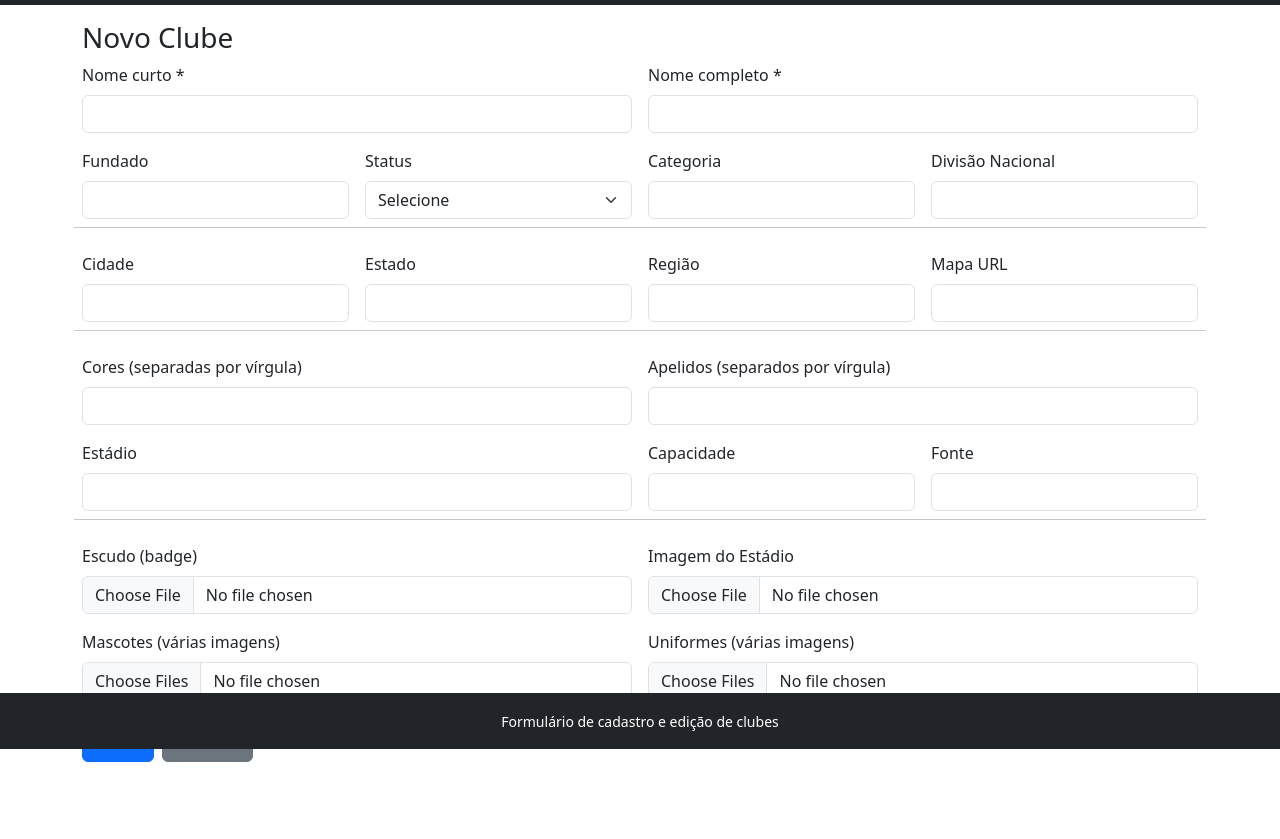
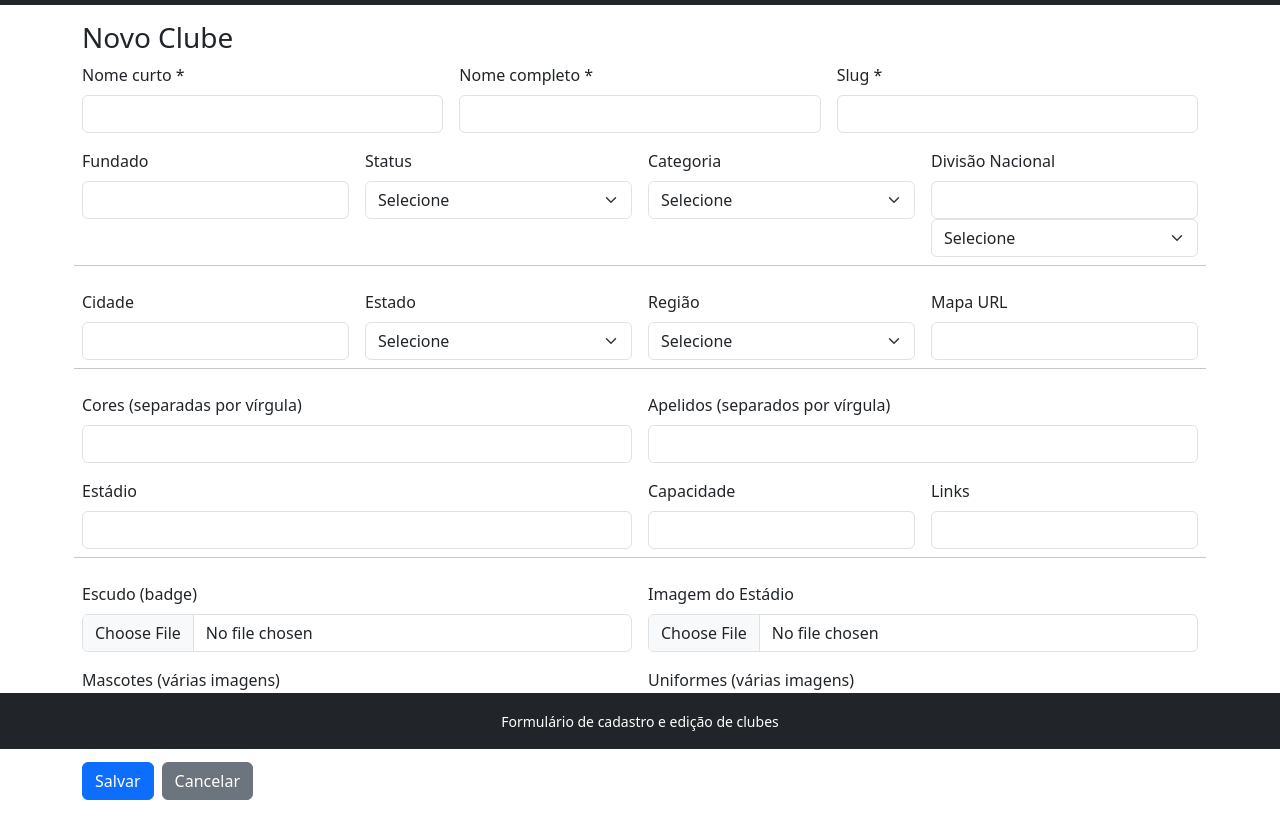
Before and after one commit to GbrlSouza/clubes-futebol-brasil, a website: page views/club-form.html in a window 1280 px wide. Shown: the part 51-890 px from the top of the page. Drawn offline with nearby package versions, Linux system fonts and the light colour scheme.

Commit message:
reajuste no formulario

```diff
--- a/views/club-form.html
+++ b/views/club-form.html
@@ -25,99 +25,154 @@
     <h3 id="formTitle">Novo Clube</h3>
     <form id="clubForm" enctype="multipart/form-data">
       <div class="row g-3">
-        <div class="col-md-6">
-          <label class="form-label">Nome curto *</label>
+        <div class="col-md-4">
+          <label for="short_name" class="form-label">Nome curto *</label>
           <input name="short_name" id="short_name" class="form-control" required>
         </div>
-        <div class="col-md-6">
-          <label class="form-label">Nome completo *</label>
+        <div class="col-md-4">
+          <label for="full_name" class="form-label">Nome completo *</label>
           <input name="full_name" id="full_name" class="form-control" required>
+        </div>
+        <div class="col-md-4">
+          <label for="slug" class="form-label">Slug *</label>
+          <input name="slug" id="slug" class="form-control" required>
         </div>
 
         <div class="col-md-3">
-          <label class="form-label">Fundado</label>
+          <label for="founded" class="form-label">Fundado</label>
           <input name="founded" id="founded" type="number" class="form-control" min="1800" max="2100">
         </div>
         <div class="col-md-3">
-          <label class="form-label">Status</label>
+          <label for="status" class="form-label">Status</label>
           <select name="status" id="status" class="form-select">
             <option value="">Selecione</option>
             <option>Ativo</option>
             <option>Inativo</option>
+            <option>extinto</option>
           </select>
         </div>
         <div class="col-md-3">
-          <label class="form-label">Categoria</label>
-          <input name="category" id="category" class="form-control">
+          <label for="categorySelect" class="form-label">Categoria</label>
+          <select name="category" id="categorySelect" class="form-select">
+            <option value="">Selecione</option>
+            <option>Profissional</option>
+            <option>Amador</option>
+            <option>Base</option>
+            <option>Várzea</option>
+          </select>
         </div>
         <div class="col-md-3">
-          <label class="form-label">Divisão Nacional</label>
+          <label for="competition.national_division" class="form-label">Divisão Nacional</label>
           <input name="competition.national_division" id="competition.national_division" class="form-control">
+          <select name="competition.national_division" id="competition.national_division_select" class="form-select">
+            <option value="">Selecione</option>
+            <option>Serie A</option>
+            <option>Serie B</option>
+            <option>Serie C</option>
+            <option>Serie D</option>
+            <option>Sem Divisão</option>
+          </select>
         </div>
 
         <hr class="my-2">
 
         <div class="col-md-3">
-          <label class="form-label">Cidade</label>
+          <label for="location.city" class="form-label">Cidade</label>
           <input name="location.city" id="location.city" class="form-control">
         </div>
         <div class="col-md-3">
-          <label class="form-label">Estado</label>
-          <input name="location.state" id="location.state" class="form-control">
+          <label for="location.stateSelect" class="form-label">Estado</label>
+          <select name="location.state" id="location.stateSelect" class="form-select">
+            <option value="">Selecione</option>
+            <option value="AC">Acre</option>
+            <option value="AL">Alagoas</option>
+            <option value="AP">Amapá</option>
+            <option value="AM">Amazonas</option>
+            <option value="BA">Bahia</option>
+            <option value="CE">Ceará</option>
+            <option value="DF">Distrito Federal</option>
+            <option value="ES">Espírito Santo</option>
+            <option value="GO">Goiás</option>
+            <option value="MA">Maranhão</option>
+            <option value="MT">Mato Grosso</option>
+            <option value="MS">Mato Grosso do Sul</option>
+            <option value="MG">Minas Gerais</option>
+            <option value="PA">Pará</option>
+            <option value="PB">Paraíba</option>
+            <option value="PR">Paraná</option>
+            <option value="PE">Pernambuco</option>
+            <option value="PI">Piauí</option>
+            <option value="RJ">Rio de Janeiro</option>
+            <option value="RN">Rio Grande do Norte</option>
+            <option value="RS">Rio Grande do Sul</option>
+            <option value="RO">Rondônia</option>
+            <option value="RR">Roraima</option>
+            <option value="SC">Santa Catarina</option>
+            <option value="SP">São Paulo</option>
+            <option value="SE">Sergipe</option>
+            <option value="TO">Tocantins</option>
+          </select>
         </div>
         <div class="col-md-3">
-          <label class="form-label">Região</label>
-          <input name="location.region" id="location.region" class="form-control">
+          <label for="location.regionSelect" class="form-label">Região</label>
+          <select name="location.region" id="location.regionSelect" class="form-select">
+            <option value="">Selecione</option>
+            <option>Norte</option>
+            <option>Nordeste</option>
+            <option>Centro-Oeste</option>
+            <option>Sudeste</option>
+            <option>Sul</option>
+          </select>
         </div>
         <div class="col-md-3">
-          <label class="form-label">Mapa URL</label>
+          <label for="location.map_url" class="form-label">Mapa URL</label>
           <input name="location.map_url" id="location.map_url" class="form-control">
         </div>
 
         <hr class="my-2">
 
         <div class="col-md-6">
-          <label class="form-label">Cores (separadas por vírgula)</label>
+          <label for="identity.colors" class="form-label">Cores (separadas por vírgula)</label>
           <input name="identity.colors" id="identity.colors" class="form-control">
         </div>
         <div class="col-md-6">
-          <label class="form-label">Apelidos (separados por vírgula)</label>
+          <label for="identity.nickname" class="form-label">Apelidos (separados por vírgula)</label>
           <input name="identity.nickname" id="identity.nickname" class="form-control">
         </div>
 
         <div class="col-md-6">
-          <label class="form-label">Estádio</label>
+          <label for="stadium.name" class="form-label">Estádio</label>
           <input name="stadium.name" id="stadium.name" class="form-control">
         </div>
         <div class="col-md-3">
-          <label class="form-label">Capacidade</label>
+          <label for="stadium.capacity" class="form-label">Capacidade</label>
           <input name="stadium.capacity" id="stadium.capacity" type="number" class="form-control">
         </div>
         <div class="col-md-3">
-          <label class="form-label">Fonte</label>
+          <label for="metadata.source" class="form-label">Links</label>
           <input name="metadata.source" id="metadata.source" class="form-control">
         </div>
 
         <hr class="my-2">
 
         <div class="col-md-6">
-          <label class="form-label">Escudo (badge)</label>
+          <label for="media.badge" class="form-label">Escudo (badge)</label>
           <input name="media.badge" id="media.badge" type="file" accept="image/*" class="form-control">
           <img id="previewBadge" src="" alt="" class="img-thumbnail mt-2" style="max-width:150px; display:none;">
         </div>
         <div class="col-md-6">
-          <label class="form-label">Imagem do Estádio</label>
+          <label for="media.stadium_image" class="form-label">Imagem do Estádio</label>
           <input name="media.stadium_image" id="media.stadium_image" type="file" accept="image/*" class="form-control">
           <img id="previewStadium" src="" alt="" class="img-thumbnail mt-2" style="max-width:250px; display:none;">
         </div>
 
         <div class="col-md-6">
-          <label class="form-label">Mascotes (várias imagens)</label>
+          <label for="identity.mascot" class="form-label">Mascotes (várias imagens)</label>
           <input name="identity.mascot" id="identity.mascot" type="file" accept="image/*" multiple class="form-control">
           <div id="previewMascots" class="mt-2 d-flex gap-2 flex-wrap"></div>
         </div>
         <div class="col-md-6">
-          <label class="form-label">Uniformes (várias imagens)</label>
+          <label for="identity.uniform" class="form-label">Uniformes (várias imagens)</label>
           <input name="identity.uniform" id="identity.uniform" type="file" accept="image/*" multiple
             class="form-control">
           <div id="previewUniforms" class="mt-2 d-flex gap-2 flex-wrap"></div>
```
